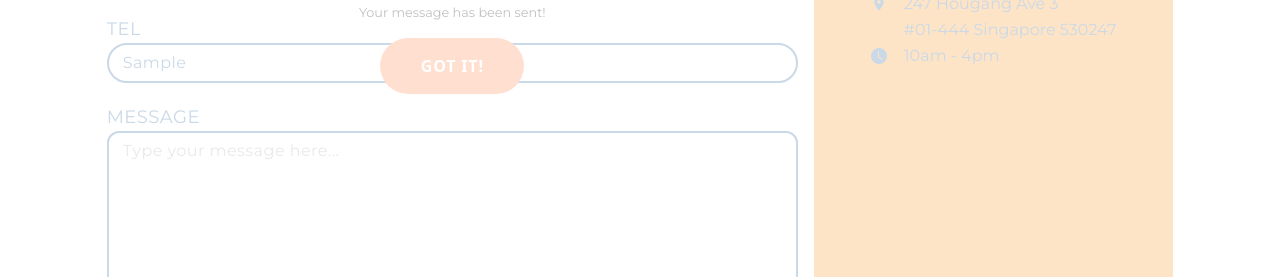
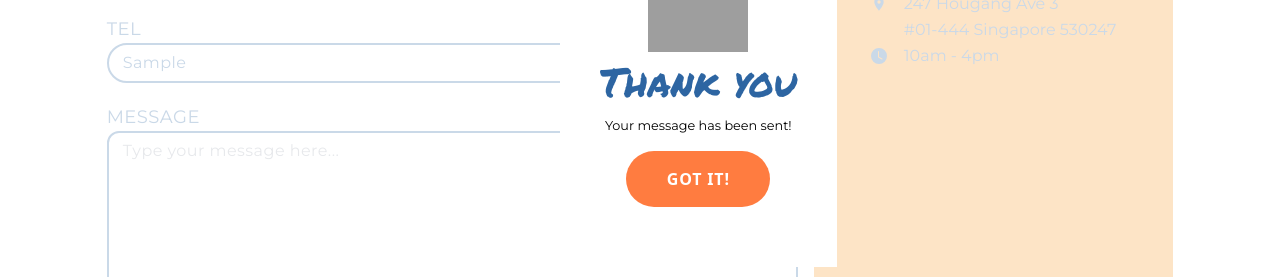
Before and after one commit to SamuelPhua/Client, a React (Vite) app: page /contact-us in a window 1280 px wide. Both pictures are taken after typing "Sample", "Sample", "name@example.com", "Sample", "Sample" into the empty fields and a click on the button "Submit". Shown: the part 720-997 px from the top of the page. Built offline with nearby package versions, Linux system fonts and the light colour scheme; no server answers; grey boxes are pictures that could not be loaded.

Commit message:
Updated Thank You popup

```diff
--- a/src/Components/ContactUs.jsx
+++ b/src/Components/ContactUs.jsx
@@ -5,12 +5,49 @@ import ContactLocationMap from "./contactUs/ContactLocationMap";
 import Banner from "./reusables/Banner";
 import Heading1 from "./Heading1";
 import DataContext from "./context/DataContext";
+import ButtonOrange from "./reusables/ButtonOrange";
+import envelope from "../assets/imagesContactUs/ContactSubmitted-FyingEnvelope.gif";
+import { useNavigate } from "react-router-dom";
 
 const ContactUs = () => {
   const [pageIsOpaque, setPageIsOpaque] = useState(false);
+  const [displayPopup, setDisplayPopup] = useState(false);
+
+  // When "GOT IT!" button on popup is clicked, popup will close and will navigate back to "Contact Us" empty form, empty form opacity will be changed to normal
+  const navigate = useNavigate();
+  const navigateToContactUs = () => {
+    navigate("/contact-us");
+    setDisplayPopup(false);
+    data.setPageIsOpaque(false);
+  };
+
   console.log(pageIsOpaque);
+  console.log(displayPopup);
+
   return (
-    <DataContext.Provider value={{ pageIsOpaque, setPageIsOpaque }}>
+    <DataContext.Provider value={{ setPageIsOpaque, setDisplayPopup }}>
+      <div className="relative">
+        {displayPopup && (
+          <div className="absolute ml-[35rem] mt-[30rem] flex justify-center items-center z-10">
+            <div className="w-6/6 h-2/3 bg-white p-10">
+              <div className="flex justify-center items-center">
+                <img className="w-[100px] h-[100px]" src={envelope} />
+              </div>
+              <div className="font-permanentMarker text-center text-sm mb-1 text-darkBlue">
+                Thank you
+              </div>
+              <div className="text-grey text-[0.8rem] text-center font-montserrat">
+                Your message has been sent!
+              </div>
+              <div className="mt-[-1.5rem] flex justify-center items-center">
+                <ButtonOrange
+                  displayName="GOT IT!"
+                  onClick={navigateToContactUs}
+                />
+              </div>
+            </div>
+          </div>
+        )}
         <div className="motion-safe:animate-fadeIn">
           <Banner
             img="src/assets/imagesContactUs/Contact-Banner.jpg"
@@ -21,7 +58,7 @@ const ContactUs = () => {
               We'd love to hear from you! Please reach out to us here.
             </p>
             <div className="flex flex-col sm:mx-auto md:flex-row justify-between w-10/12 2xl:w-8/12 mb-40">
-            <ContactForm className={`${!pageIsOpaque && "opacity-100"}`} />
+              <ContactForm />
               <ContactInfo />
             </div>
           </div>
@@ -30,6 +67,7 @@ const ContactUs = () => {
             <ContactLocationMap />
           </div>
         </div>
+      </div>
     </DataContext.Provider>
   );
 };
--- a/src/Components/contactUs/ContactForm.jsx
+++ b/src/Components/contactUs/ContactForm.jsx
@@ -1,9 +1,9 @@
 import React, { useEffect, useState, useContext } from "react";
 import useFetch from "../../customHooks/useFetch";
-import ButtonOrange from "../reusables/ButtonOrange";
-import envelope from "../../assets/imagesContactUs/ContactSubmitted-FyingEnvelope.gif";
+// import ButtonOrange from "../reusables/ButtonOrange";
+// import envelope from "../../assets/imagesContactUs/ContactSubmitted-FyingEnvelope.gif";
 
-import { useNavigate } from "react-router-dom";
+// import { useNavigate } from "react-router-dom";
 import DataContext from "../context/DataContext";
 
 const ContactForm = () => {
@@ -20,15 +20,14 @@ const ContactForm = () => {
   const { fetchData, isLoading, error } = useFetch();
   const [hasSubmitted, setHasSubmitted] = useState(false);
   const [enquiryInput, setEnquiryInput] = useState(initFormState);
-  const [displayPopup, setDisplayPopup] = useState(false);
 
-  // When "GOT IT!" button on popup is clicked, popup will close and will navigate back to "Contact Us" empty form, empty form opacity will be changed to normal
-  const navigate = useNavigate();
-  const navigateToContactUs = () => {
-    navigate("/contact-us");
-    setDisplayPopup(false);
-    data.setPageIsOpaque(false);
-  };
+  // // When "GOT IT!" button on popup is clicked, popup will close and will navigate back to "Contact Us" empty form, empty form opacity will be changed to normal
+  // const navigate = useNavigate();
+  // const navigateToContactUs = () => {
+  //   navigate("/contact-us");
+  //   setDisplayPopup(false);
+  //   data.setPageIsOpaque(false);
+  // };
 
   // PUT: when form is submitted
   useEffect(() => {
@@ -59,13 +58,13 @@ const ContactForm = () => {
   const handleFormSubmission = (e) => {
     e.preventDefault();
     setHasSubmitted(true);
-    setDisplayPopup(true);
+    data.setDisplayPopup(true);
     data.setPageIsOpaque(true);
   };
 
   return (
     <div>
-      {displayPopup && (
+      {/* {displayPopup && (
         <div className="relative mx-auto flex justify-center items-center">
           <div className="w-2/3 h-2/3 absolute">
             <div className="flex justify-center items-center bg-white">
@@ -85,7 +84,7 @@ const ContactForm = () => {
             </div>
           </div>
         </div>
-      )}
+      )} */}
 
       <form
         id="contactForm"
```
Lines whose indentation alone changed are shown as unchanged.
